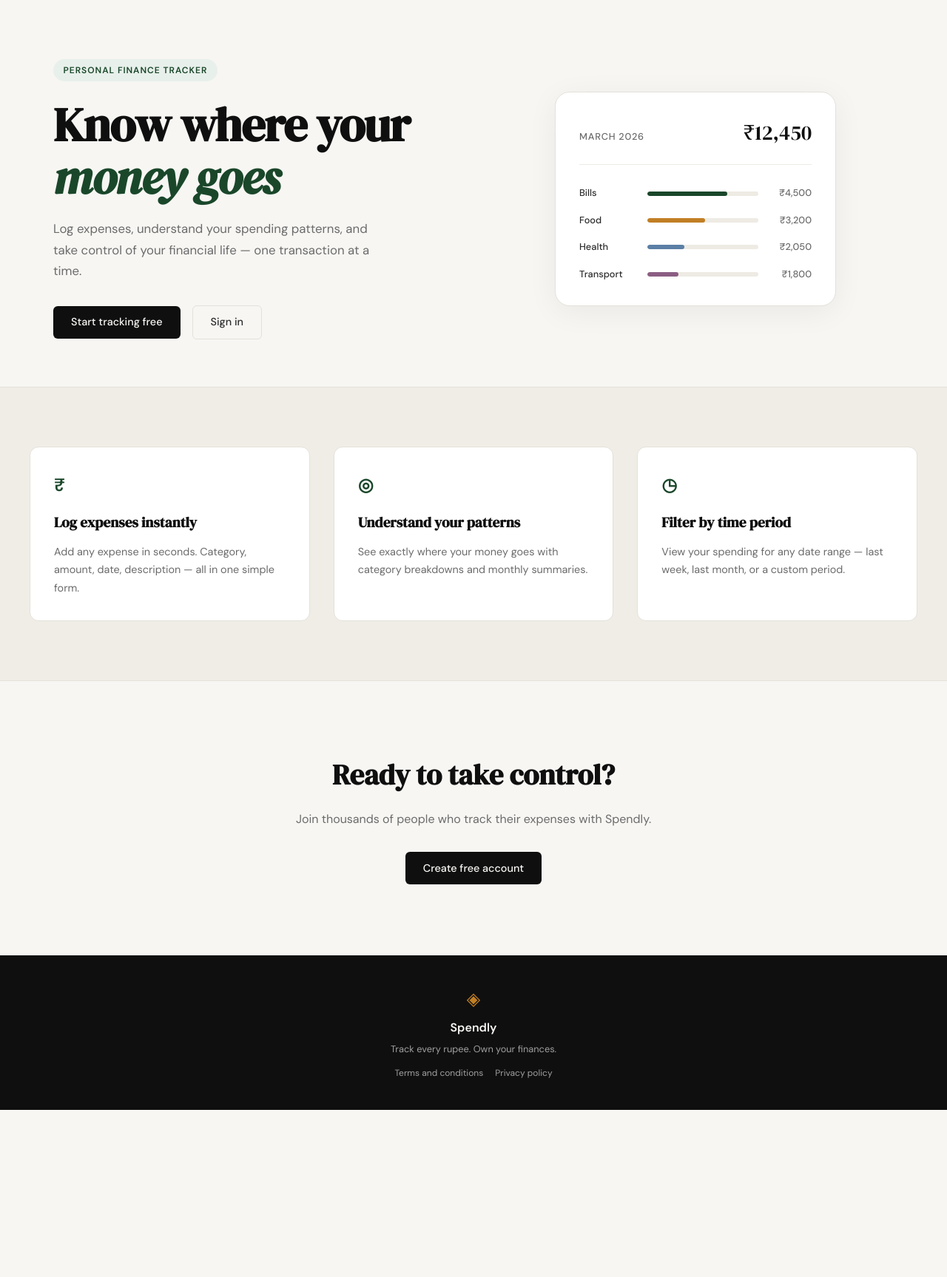
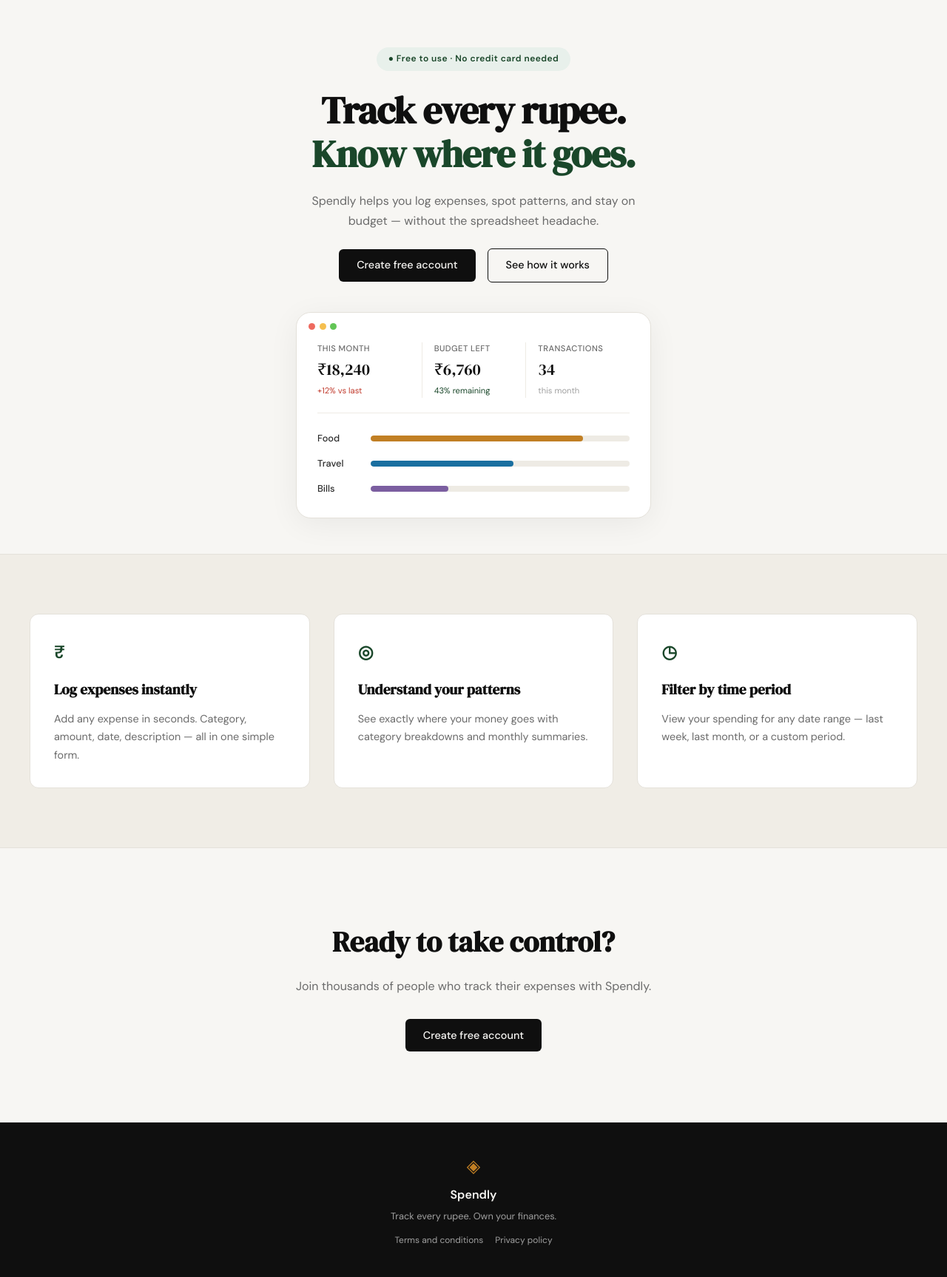
Before and after one commit to Shantanu-0101/Spendly-Expense_tracker, a Flask app: page / in a window 1280 px wide. Shown: the part 61-1788 px from the top of the page at 74% size. Before the commit the page ends 1562 px from the top, so only its background shows below. Run offline with Flask 3, Linux system fonts and the light colour scheme.

Commit message:
improved hero section

```diff
--- a/app.py
+++ b/app.py
@@ -25,6 +25,11 @@ def login():
 @app.route("/terms")
 def terms():
     return render_template("terms.html")
+
+
+@app.route("/privacy")
+def privacy():
+    return render_template("privacy.html")
 
 
 # ------------------------------------------------------------------ #
--- a/static/css/style.css
+++ b/static/css/style.css
@@ -124,12 +124,14 @@ a { color: inherit; text-decoration: none; }
 /* ------------------------------------------------------------------ */
 
 .hero {
-    padding: 5rem 2rem 4rem;
-    display: grid;
-    grid-template-columns: 1fr 1fr;
-    gap: 4rem;
-    align-items: center;
+    padding: 4rem 2rem 3rem;
     max-width: var(--max-width);
+    margin: 0 auto;
+    text-align: center;
+}
+
+.hero-inner {
+    max-width: 600px;
     margin: 0 auto;
 }
 
@@ -139,39 +141,38 @@ a { color: inherit; text-decoration: none; }
     color: var(--accent);
     font-size: 0.75rem;
     font-weight: 600;
-    letter-spacing: 0.08em;
-    text-transform: uppercase;
-    padding: 0.35rem 0.85rem;
+    letter-spacing: 0.04em;
+    padding: 0.4rem 1rem;
     border-radius: 999px;
     margin-bottom: 1.5rem;
 }
 
 .hero-title {
     font-family: var(--font-display);
-    font-size: clamp(2.5rem, 5vw, 4rem);
-    line-height: 1.1;
+    font-size: clamp(2.2rem, 5vw, 3.2rem);
+    line-height: 1.15;
     letter-spacing: -0.02em;
     color: var(--ink);
     margin-bottom: 1.25rem;
 }
 
-.hero-title em {
-    font-style: italic;
+.hero-title-accent {
     color: var(--accent);
 }
 
 .hero-subtitle {
-    font-size: 1.05rem;
+    font-size: 1rem;
     color: var(--ink-muted);
     line-height: 1.7;
     max-width: 460px;
-    margin-bottom: 2rem;
+    margin: 0 auto 1.5rem;
 }
 
 .hero-actions {
     display: flex;
     gap: 1rem;
     align-items: center;
+    justify-content: center;
 }
 
 /* ------------------------------------------------------------------ */
@@ -180,47 +181,92 @@ a { color: inherit; text-decoration: none; }
 
 .hero-visual {
     display: flex;
-    justify-content: center;
+    flex-direction: column;
+    align-items: center;
+    margin-top: 2.5rem;
 }
 
 .mock-card {
+    position: relative;
     background: var(--paper-card);
     border: 1px solid var(--border);
     border-radius: var(--radius-lg);
-    padding: 2rem;
+    padding: 2.5rem 1.75rem 1.75rem;
     width: 100%;
-    max-width: 380px;
+    max-width: 480px;
     box-shadow: 0 8px 40px rgba(0,0,0,0.06);
+    text-align: left;
 }
 
-.mock-card-header {
+.mock-card-dots {
+    position: absolute;
+    top: 0.85rem;
+    left: 1rem;
     display: flex;
-    justify-content: space-between;
-    align-items: baseline;
-    margin-bottom: 1.75rem;
+    gap: 0.35rem;
+}
+
+.dot {
+    width: 9px;
+    height: 9px;
+    border-radius: 50%;
+}
+
+.dot-1 { background: #ee6a5f; }
+.dot-2 { background: #f5bf4f; }
+.dot-3 { background: #62c555; }
+
+.mock-stats {
+    display: grid;
+    grid-template-columns: repeat(3, 1fr);
+    gap: 0;
+    margin-bottom: 1.5rem;
     padding-bottom: 1.25rem;
     border-bottom: 1px solid var(--border-soft);
 }
 
-.mock-label {
-    font-size: 0.8rem;
+.mock-stat {
+    display: flex;
+    flex-direction: column;
+    gap: 0.15rem;
+    padding: 0 1rem;
+}
+
+.mock-stat + .mock-stat {
+    border-left: 1px solid var(--border-soft);
+}
+
+.mock-stat:first-child {
+    padding-left: 0;
+}
+
+.mock-stat-label {
+    font-size: 0.7rem;
     font-weight: 500;
     color: var(--ink-muted);
     text-transform: uppercase;
-    letter-spacing: 0.06em;
+    letter-spacing: 0.04em;
 }
 
-.mock-total {
+.mock-stat-value {
     font-family: var(--font-display);
-    font-size: 1.75rem;
+    font-size: 1.35rem;
     color: var(--ink);
 }
 
-.mock-bars { display: flex; flex-direction: column; gap: 1rem; }
+.mock-stat-note {
+    font-size: 0.7rem;
+    color: var(--ink-faint);
+}
+
+.mock-stat-note--red { color: var(--danger); }
+.mock-stat-note--green { color: var(--accent); }
+
+.mock-bars { display: flex; flex-direction: column; gap: 0.85rem; }
 
 .mock-bar-row {
     display: grid;
-    grid-template-columns: 80px 1fr 60px;
+    grid-template-columns: 60px 1fr;
     align-items: center;
     gap: 0.75rem;
 }
@@ -232,7 +278,7 @@ a { color: inherit; text-decoration: none; }
 }
 
 .mock-bar-track {
-    height: 6px;
+    height: 8px;
     background: var(--border-soft);
     border-radius: 999px;
     overflow: hidden;
@@ -240,21 +286,13 @@ a { color: inherit; text-decoration: none; }
 
 .mock-bar {
     height: 100%;
-    background: var(--accent);
+    background: var(--accent-2);
     border-radius: 999px;
     transition: width 0.6s ease;
 }
 
-.mock-bar-2 { background: var(--accent-2); }
-.mock-bar-3 { background: #5b7fa6; }
-.mock-bar-4 { background: #8b5e83; }
-
-.mock-amt {
-    font-size: 0.8rem;
-    font-weight: 500;
-    color: var(--ink-muted);
-    text-align: right;
-}
+.mock-bar-2 { background: #1a6fa0; }
+.mock-bar-3 { background: #7b5ea0; }
 
 /* ------------------------------------------------------------------ */
 /* Buttons                                                             */
@@ -293,6 +331,25 @@ a { color: inherit; text-decoration: none; }
 .btn-ghost:hover {
     border-color: var(--ink);
     color: var(--ink);
+}
+
+.btn-dark-outline {
+    display: inline-block;
+    background: transparent;
+    color: var(--ink);
+    padding: 0.65rem 1.5rem;
+    border-radius: var(--radius-sm);
+    font-family: var(--font-body);
+    font-size: 0.9rem;
+    font-weight: 500;
+    border: 1.5px solid var(--ink);
+    transition: all 0.2s;
+    text-decoration: none;
+}
+
+.btn-dark-outline:hover {
+    background: var(--ink);
+    color: var(--paper);
 }
 
 /* ------------------------------------------------------------------ */
@@ -573,19 +630,12 @@ a { color: inherit; text-decoration: none; }
 /* ------------------------------------------------------------------ */
 
 @media (max-width: 900px) {
-    .hero {
-        grid-template-columns: 1fr;
-        text-align: center;
-    }
-
-    .hero-subtitle { max-width: 100%; }
-    .hero-actions { justify-content: center; }
-    .hero-visual { display: none; }
-
     .features-inner { grid-template-columns: 1fr; }
 }
 
 @media (max-width: 600px) {
     .nav-links a:not(.nav-cta) { display: none; }
     .hero { padding: 3rem 1rem 2rem; }
+
+    .mock-stats { grid-template-columns: 1fr; }
 }
--- a/templates/base.html
+++ b/templates/base.html
@@ -36,7 +36,7 @@
             <p class="footer-copy">Track every rupee. Own your finances.</p>
             <div class="footer-links">
                 <a href="{{ url_for('terms') }}" class="footer-link">Terms and conditions</a>
-                <a href="#" class="footer-link">Privacy policy</a>
+                <a href="{{ url_for('privacy') }}" class="footer-link">Privacy policy</a>
             </div>
         </div>
     </footer>
--- a/templates/landing.html
+++ b/templates/landing.html
@@ -6,55 +6,62 @@
 
 <section class="hero">
     <div class="hero-inner">
-        <div class="hero-badge">Personal Finance Tracker</div>
+        <div class="hero-badge">● Free to use · No credit card needed</div>
         <h1 class="hero-title">
-            Know where your<br>
-            <em>money goes</em>
+            Track every rupee.<br>
+            <span class="hero-title-accent">Know where it goes.</span>
         </h1>
         <p class="hero-subtitle">
-            Log expenses, understand your spending patterns,
-            and take control of your financial life —
-            one transaction at a time.
+            Spendly helps you log expenses, spot patterns, and stay
+            on budget — without the spreadsheet headache.
         </p>
         <div class="hero-actions">
-            <a href="{{ url_for('register') }}" class="btn-primary">Start tracking free</a>
-            <a href="{{ url_for('login') }}" class="btn-ghost">Sign in</a>
+            <a href="{{ url_for('register') }}" class="btn-primary">Create free account</a>
+            <a href="{{ url_for('login') }}" class="btn-dark-outline">See how it works</a>
         </div>
     </div>
     <div class="hero-visual">
         <div class="mock-card">
-            <div class="mock-card-header">
-                <span class="mock-label">March 2026</span>
-                <span class="mock-total">₹12,450</span>
+            <div class="mock-card-dots">
+                <span class="dot dot-1"></span>
+                <span class="dot dot-2"></span>
+                <span class="dot dot-3"></span>
+            </div>
+            <div class="mock-stats">
+                <div class="mock-stat">
+                    <span class="mock-stat-label">This month</span>
+                    <span class="mock-stat-value">₹18,240</span>
+                    <span class="mock-stat-note mock-stat-note--red">+12% vs last</span>
+                </div>
+                <div class="mock-stat">
+                    <span class="mock-stat-label">Budget left</span>
+                    <span class="mock-stat-value">₹6,760</span>
+                    <span class="mock-stat-note mock-stat-note--green">43% remaining</span>
+                </div>
+                <div class="mock-stat">
+                    <span class="mock-stat-label">Transactions</span>
+                    <span class="mock-stat-value">34</span>
+                    <span class="mock-stat-note">this month</span>
+                </div>
             </div>
             <div class="mock-bars">
                 <div class="mock-bar-row">
+                    <span class="mock-cat">Food</span>
+                    <div class="mock-bar-track">
+                        <div class="mock-bar" style="width: 82%"></div>
+                    </div>
+                </div>
+                <div class="mock-bar-row">
+                    <span class="mock-cat">Travel</span>
+                    <div class="mock-bar-track">
+                        <div class="mock-bar mock-bar-2" style="width: 55%"></div>
+                    </div>
+                </div>
+                <div class="mock-bar-row">
                     <span class="mock-cat">Bills</span>
                     <div class="mock-bar-track">
-                        <div class="mock-bar" style="width: 72%"></div>
+                        <div class="mock-bar mock-bar-3" style="width: 30%"></div>
                     </div>
-                    <span class="mock-amt">₹4,500</span>
-                </div>
-                <div class="mock-bar-row">
-                    <span class="mock-cat">Food</span>
-                    <div class="mock-bar-track">
-                        <div class="mock-bar mock-bar-2" style="width: 52%"></div>
-                    </div>
-                    <span class="mock-amt">₹3,200</span>
-                </div>
-                <div class="mock-bar-row">
-                    <span class="mock-cat">Health</span>
-                    <div class="mock-bar-track">
-                        <div class="mock-bar mock-bar-3" style="width: 33%"></div>
-                    </div>
-                    <span class="mock-amt">₹2,050</span>
-                </div>
-                <div class="mock-bar-row">
-                    <span class="mock-cat">Transport</span>
-                    <div class="mock-bar-track">
-                        <div class="mock-bar mock-bar-4" style="width: 28%"></div>
-                    </div>
-                    <span class="mock-amt">₹1,800</span>
                 </div>
             </div>
         </div>
```
Also changed, not shown: templates/privacy.html (added, +28 -0 lines).
